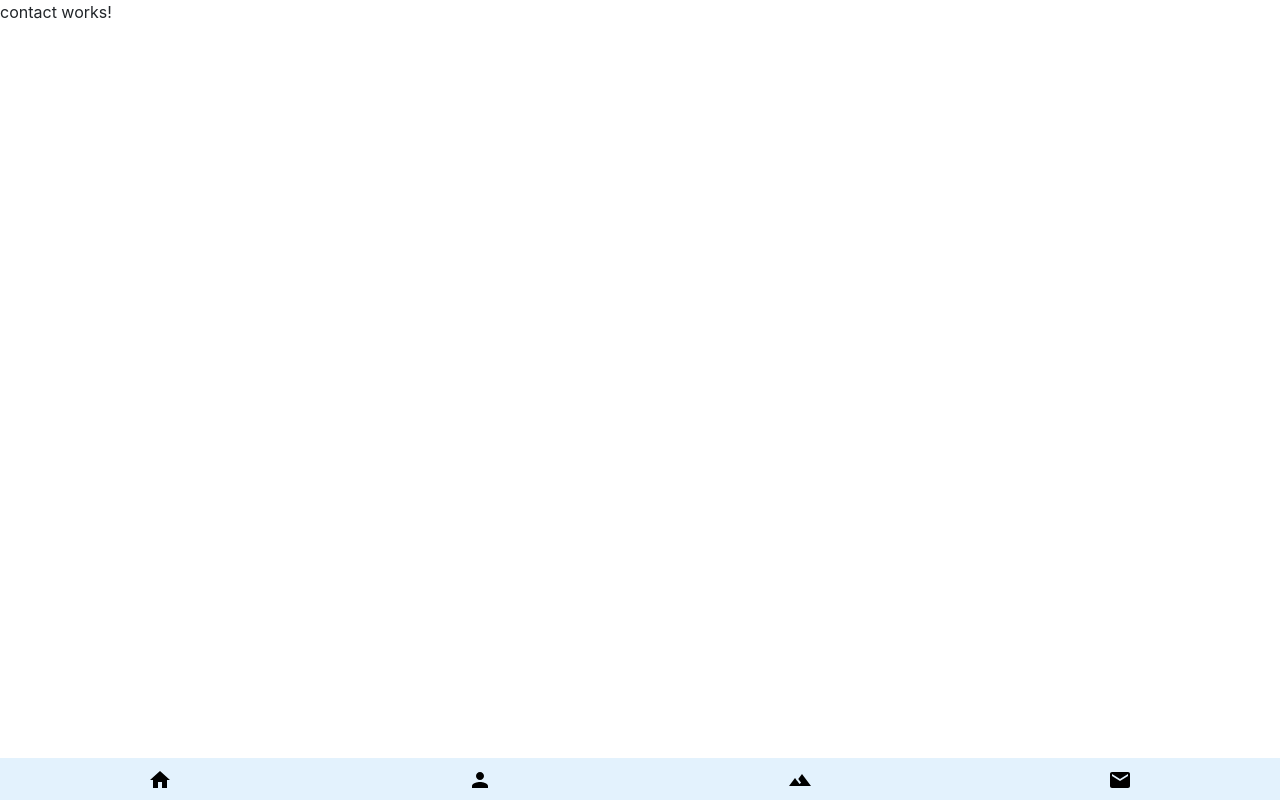
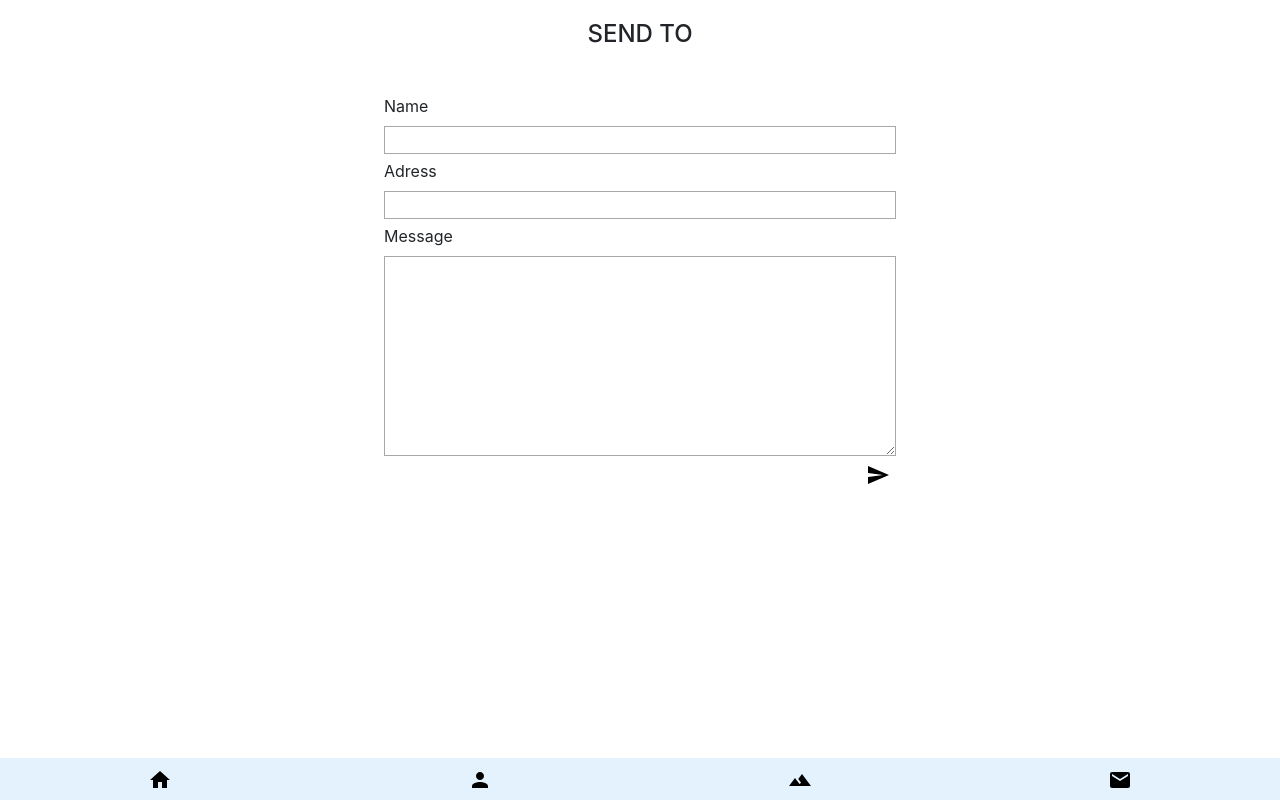
Before and after one commit to WildCodeSchool/lyon-0919-projet2-avatar, an Angular app: page /contact in a window 1280 px wide. Built offline with nearby package versions, Linux system fonts and the light colour scheme.

Commit message:
sending form

```diff
--- a/src/app/app.module.ts
+++ b/src/app/app.module.ts
@@ -1,6 +1,6 @@
 import { BrowserModule } from '@angular/platform-browser';
 import { NgModule } from '@angular/core';
-
+import { FormsModule } from '@angular/forms';
 import { AppRoutingModule } from './app-routing.module';
 import { AppComponent } from './app.component';
 import { NavbarComponent } from './navbar/navbar.component';
@@ -23,6 +23,7 @@ import { RouterModule } from '@angular/router';
   imports: [
     BrowserModule,
     AppRoutingModule,
+    FormsModule,
     RouterModule.forRoot(ROUTES)
   ],
   providers: [],
--- a/src/app/contact/contact.component.css
+++ b/src/app/contact/contact.component.css
@@ -0,0 +1,50 @@
+h3 {
+    text-align: center;
+    font-size: 24px;
+    margin-top: 20px
+}
+
+form {
+    margin-top: 45px;
+
+    display: flex;
+    flex-direction: column;
+    align-items: center;
+}
+
+.forms {
+    display: flex;
+    flex-direction: column;
+    justify-content: center;
+    margin-bottom: 5px;
+
+}
+
+.errorText {
+    color: red;
+    font-size: 12px;
+    margin-top: 5px;
+}
+
+button {
+
+    float: right;
+    background-color: white;
+    box-shadow: white;
+    border: white;
+}
+
+button img:hover {
+    transform: scale(1.10)
+}
+
+textarea {
+    width: 40vw;
+    height: 25vh;
+    border: 1px solid rgb(167, 167, 167);
+}
+
+input {
+    width: 40vw;
+    border: 1px solid rgb(168, 168, 168);
+}
--- a/src/app/contact/contact.component.html
+++ b/src/app/contact/contact.component.html
@@ -1 +1,35 @@
-<p>contact works!</p>
+<h3>SEND TO</h3>
+
+<form (submit)="myForm.valid && onSubmit(myForm)" #myForm="ngForm">
+    <div id="sendto">
+        <div class="forms">
+            <label for="name">Name</label>
+            <input id="name" name="name" type="text" [(ngModel)]="model.name" #nameRef="ngModel" required>
+        </div>
+        <div *ngIf="myForm.submitted && nameRef.errors">
+            <span class="errorText" *ngIf="nameRef.errors.required">
+                * Name is required</span>
+        </div>
+
+        <div class="forms">
+            <label for="adress">Adress</label>
+            <input id="adress" name="adress" type="text" [(ngModel)]="model.adress" #adressRef="ngModel" required>
+        </div>
+        <div *ngIf="myForm.submitted && adressRef.errors">
+            <span class="errorText" *ngIf="adressRef.errors.required">
+                * Recipient's address is required</span>
+        </div>
+
+        <div class="forms">
+            <label for="msg">Message</label>
+            <textarea id="msg" name="msg" type="msg" [(ngModel)]="model.msg" #msgRef="ngModel" required></textarea>
+        </div>
+        <div *ngIf="myForm.submitted && msgRef.errors">
+            <span class="errorText" *ngIf="msgRef.errors.required">* Write your message</span>
+        </div>
+
+        <div id="send">
+            <button type="image"><img src="/assets/images/sendicon.svg" alt="avatar page link"></button>
+        </div>
+    </div>
+</form>
--- a/src/app/contact/contact.component.ts
+++ b/src/app/contact/contact.component.ts
@@ -1,4 +1,5 @@
 import { Component, OnInit } from '@angular/core';
+import { Contact } from './contact';
 
 @Component({
   selector: 'app-contact',
@@ -7,6 +8,15 @@ import { Component, OnInit } from '@angular/core';
 })
 export class ContactComponent implements OnInit {
 
+  model: Contact = new Contact();
+
+  submitted = false;
+
+  onSubmit() {
+    this.submitted = true;
+    console.log(this.model);
+  }
+
   constructor() { }
 
   ngOnInit() {
--- /dev/null
+++ b/src/app/contact/contact.ts
@@ -0,0 +1,5 @@
+export class Contact {
+    name: string;
+    adress: string;
+    msg: string;
+  }
```
Also changed, not shown: src/assets/images/sendicon.svg (added).
